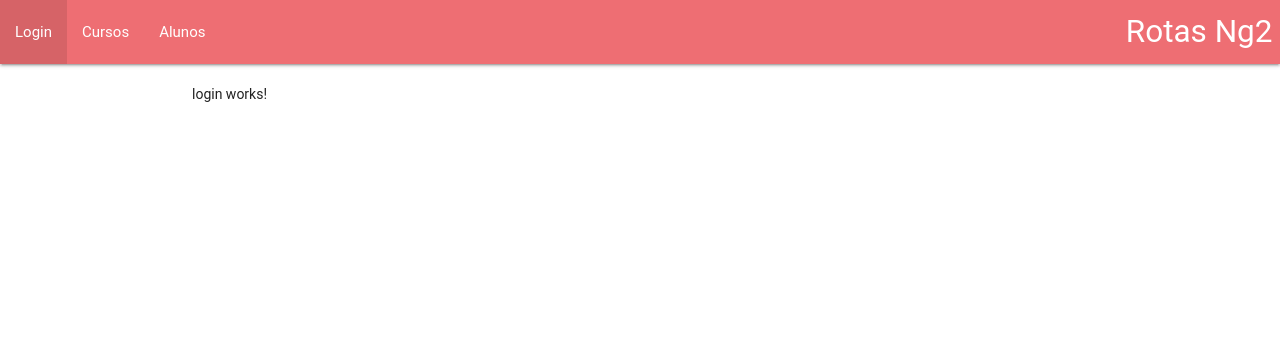
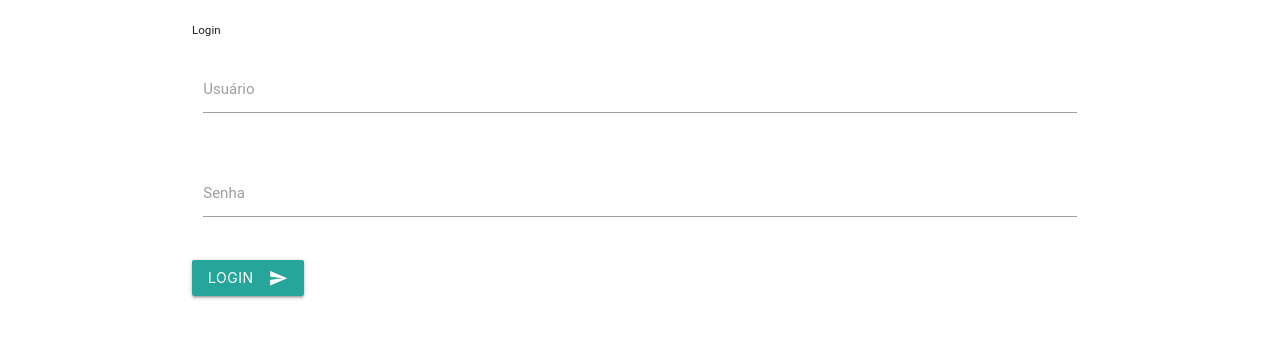
Before and after one commit to 30emanuel/cursoangular, an Angular app in the folder rotas/: page /login in a window 1280 px wide. Shown: the top 338 px of the page. Built offline with nearby package versions, Linux system fonts and the light colour scheme.

Commit message:
lazy loading e tela de login

```diff
--- a/rotas/src/app/alunos/alunos-routing.module.ts
+++ b/rotas/src/app/alunos/alunos-routing.module.ts
@@ -5,7 +5,7 @@
 import { AlunosComponent } from './alunos.component';
 
 const alunosRoutes: Routes = [
-  {path: 'alunos', component: AlunosComponent, children: [
+  {path: '', component: AlunosComponent, children: [
     {path: 'novo', component: AlunoFormComponent},
     {path: ':id', component: AlunoDetalheComponent},
     {path: ':id/editar', component: AlunoFormComponent}
--- a/rotas/src/app/app.component.html
+++ b/rotas/src/app/app.component.html
@@ -1,4 +1,4 @@
-<nav>
+<nav *ngIf="mostrarMenu">
   <div class="navbar">
       <a routerLink="" class="brand-logo right">Rotas Ng2</a>
       <ul id="nav-mobile" class="left hide-on-med-and-down">
--- a/rotas/src/app/app.component.ts
+++ b/rotas/src/app/app.component.ts
@@ -1,4 +1,5 @@
 import { Component } from '@angular/core';
+import { AuthService } from './login/auth.service';
 
 @Component({
   selector: 'app-root',
@@ -7,4 +8,15 @@
 })
 export class AppComponent {
   title = 'rotas';
+
+  mostrarMenu: boolean = false
+
+  constructor(private authService: AuthService){}
+
+  ngOnInit(){
+    this.authService.mostrarMenuEmmiter.subscribe(
+      mostrar => this.mostrarMenu = mostrar
+    )
+  }
+
 }
--- a/rotas/src/app/app.routing.module.ts
+++ b/rotas/src/app/app.routing.module.ts
@@ -8,11 +8,13 @@
 import { LoginComponent } from './login/login.component';
 
 const appRoutes: Routes = [
+  {path: 'cursos', loadChildren: () => import('./cursos/cursos.module').then(m => m.CursosModule)},
+  {path: 'alunos', loadChildren: () => import('./alunos/alunos.module').then(m => m.AlunosModule)},
   //{path: 'cursos', component: CursosComponent},
   //{path: 'curso/:id', component: CursoDetalheComponent},
   //{path: 'naoEncontrado', component: CursoNaoEncontradoComponent}
+  {path: 'login', component: LoginComponent},
   {path: '', component: HomeComponent},
-  {path: 'login', component: LoginComponent},
 ];
 
 @NgModule({
--- a/rotas/src/app/cursos/curso-detalhe/curso-detalhe.component.ts
+++ b/rotas/src/app/cursos/curso-detalhe/curso-detalhe.component.ts
@@ -30,7 +30,7 @@
     )
     this.curso = this.cursosService.getCurso(this.id)
     if(this.curso == null){
-      this.router.navigate(['/naoEncontrado'])
+      this.router.navigate(['/cursos/naoEncontrado'])
     }
   }
 
--- a/rotas/src/app/cursos/cursos.component.html
+++ b/rotas/src/app/cursos/cursos.component.html
@@ -1,8 +1,10 @@
-<p>cursos works!</p>
-<p>{{ pagina }}</p>
-<div>
-    <a *ngFor='let curso of cursos' [routerLink]="['/curso', curso.id]">
-        {{ curso.nome }} <br>
+<p>Lista de Cursos</p>
+<p>Página: {{ pagina }}</p>
+<div class="collection">
+    <a class="collection-item"
+      *ngFor="let curso of cursos"
+      [routerLink]="['/cursos', curso.id]">
+    {{ curso.nome }}
     </a>
 </div>
-<button (click)="proximaPagina()">Proxima</button>
+<button (click)="proximaPagina()">Prox Pagina</button>
--- a/rotas/src/app/cursos/cursos.rounting.module.ts
+++ b/rotas/src/app/cursos/cursos.rounting.module.ts
@@ -6,9 +6,9 @@
 import { CursoNaoEncontradoComponent } from './curso-nao-encontrado/curso-nao-encontrado.component';
 
 const cursosRoutes: Routes = [
-  {path: 'cursos', component: CursosComponent},
-  {path: 'curso/:id', component: CursoDetalheComponent},
-  {path: 'naoEncontrado', component: CursoNaoEncontradoComponent}
+  {path: '', component: CursosComponent},
+  {path: 'naoEncontrado', component: CursoNaoEncontradoComponent},
+  {path: ':id', component: CursoDetalheComponent}
 ];
 
 @NgModule({
--- /dev/null
+++ b/rotas/src/app/login/auth.service.ts
@@ -0,0 +1,27 @@
+import { EventEmitter, Injectable } from '@angular/core';
+import { Router } from '@angular/router';
+import { Usuario } from './usuario';
+
+@Injectable({
+  providedIn: 'root'
+})
+export class AuthService {
+
+  private usuarioAutenticado: boolean = false
+
+  mostrarMenuEmmiter = new EventEmitter<boolean>()
+
+  constructor(private route: Router) { }
+
+  fazerLogin(usuario: Usuario){
+    if(usuario.nome === 'usuario@gmail.com' && usuario.senha === '123'){
+      this.usuarioAutenticado = true
+      this.mostrarMenuEmmiter.emit(true)
+      this.route.navigate(['/'])
+    }else{
+      this.usuarioAutenticado = false
+      this.mostrarMenuEmmiter.emit(false)
+    }
+  }
+
+}
--- a/rotas/src/app/login/login.component.html
+++ b/rotas/src/app/login/login.component.html
@@ -1 +1,20 @@
-<p>login works!</p>
+<h5>Login</h5>
+<div class="row">
+    <div class="input-field col s12">
+      <input [(ngModel)]="usuario.nome" name="usuario" id="usuario" type="text" class="validate">
+      <label class="active" for="usuario">Usuário</label>
+    </div>
+</div>
+
+<div class="row">
+    <div class="input-field col s12">
+      <input [(ngModel)]="usuario.senha" id="senha" type="password" class="validate">
+      <label class="active" for="senha">Senha</label>
+    </div>
+</div>
+
+<button class="btn waves-effect waves-light"
+    type="submit" name="action" (click)="fazerLogin()">
+    Login
+    <i class="material-icons right">send</i>
+</button>
--- a/rotas/src/app/login/login.component.ts
+++ b/rotas/src/app/login/login.component.ts
@@ -1,4 +1,6 @@
 import { Component, OnInit } from '@angular/core';
+import { AuthService } from './auth.service';
+import { Usuario } from './usuario';
 
 @Component({
   selector: 'app-login',
@@ -7,9 +9,16 @@
 })
 export class LoginComponent implements OnInit {
 
-  constructor() { }
+  usuario: Usuario = new Usuario()
+
+  constructor(private authService: AuthService) { }
 
   ngOnInit(): void {
   }
 
+  fazerLogin(){
+    //console.log(this.usuario)
+    this.authService.fazerLogin(this.usuario)
+  }
+
 }
--- /dev/null
+++ b/rotas/src/app/login/usuario.ts
@@ -0,0 +1,4 @@
+export class Usuario {
+    nome!: string;
+    senha!: string;
+}
```
Also changed, not shown: rotas/src/app/app.module.ts (+10 -9 lines), 1 other file (tests, documents, lock files or other folders).
